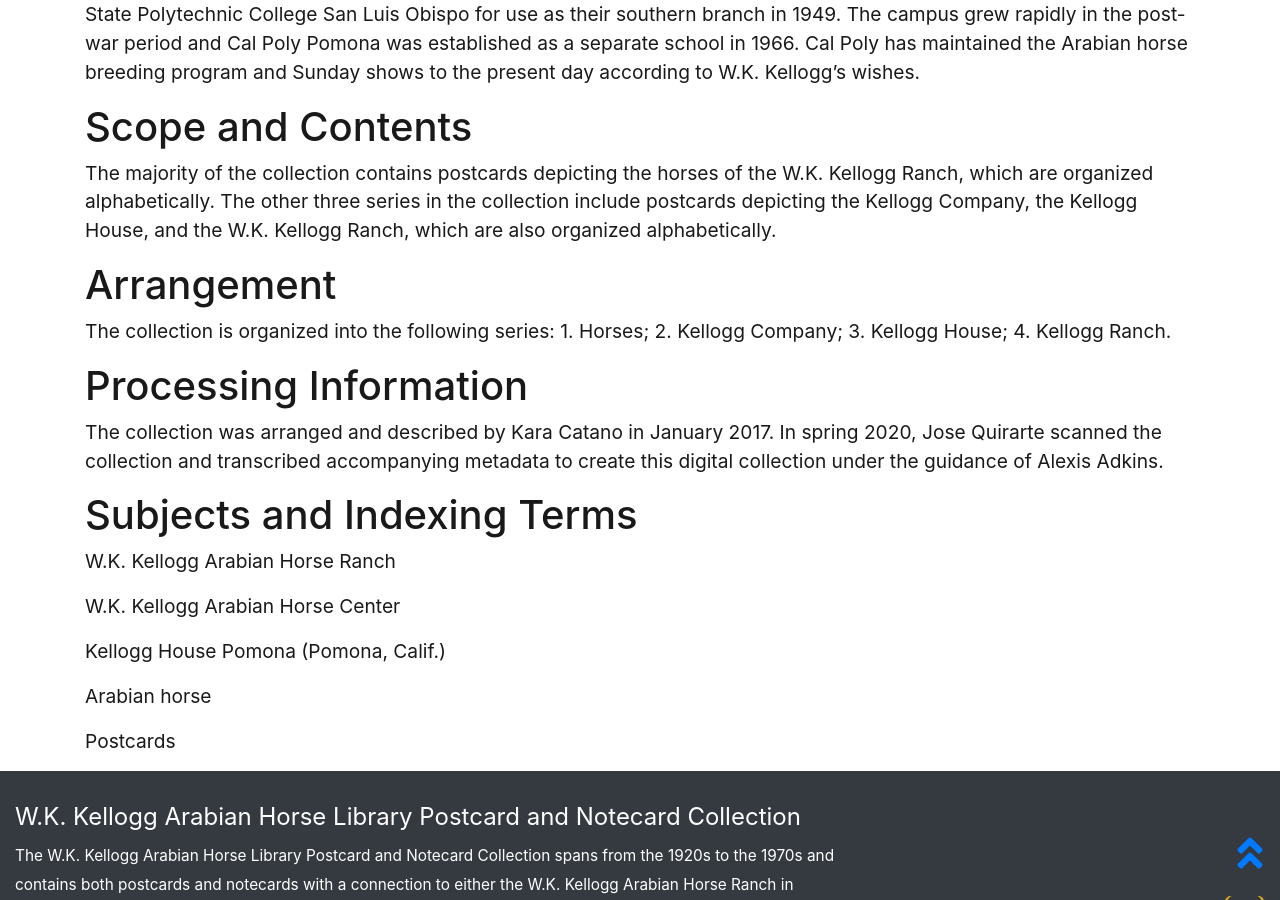
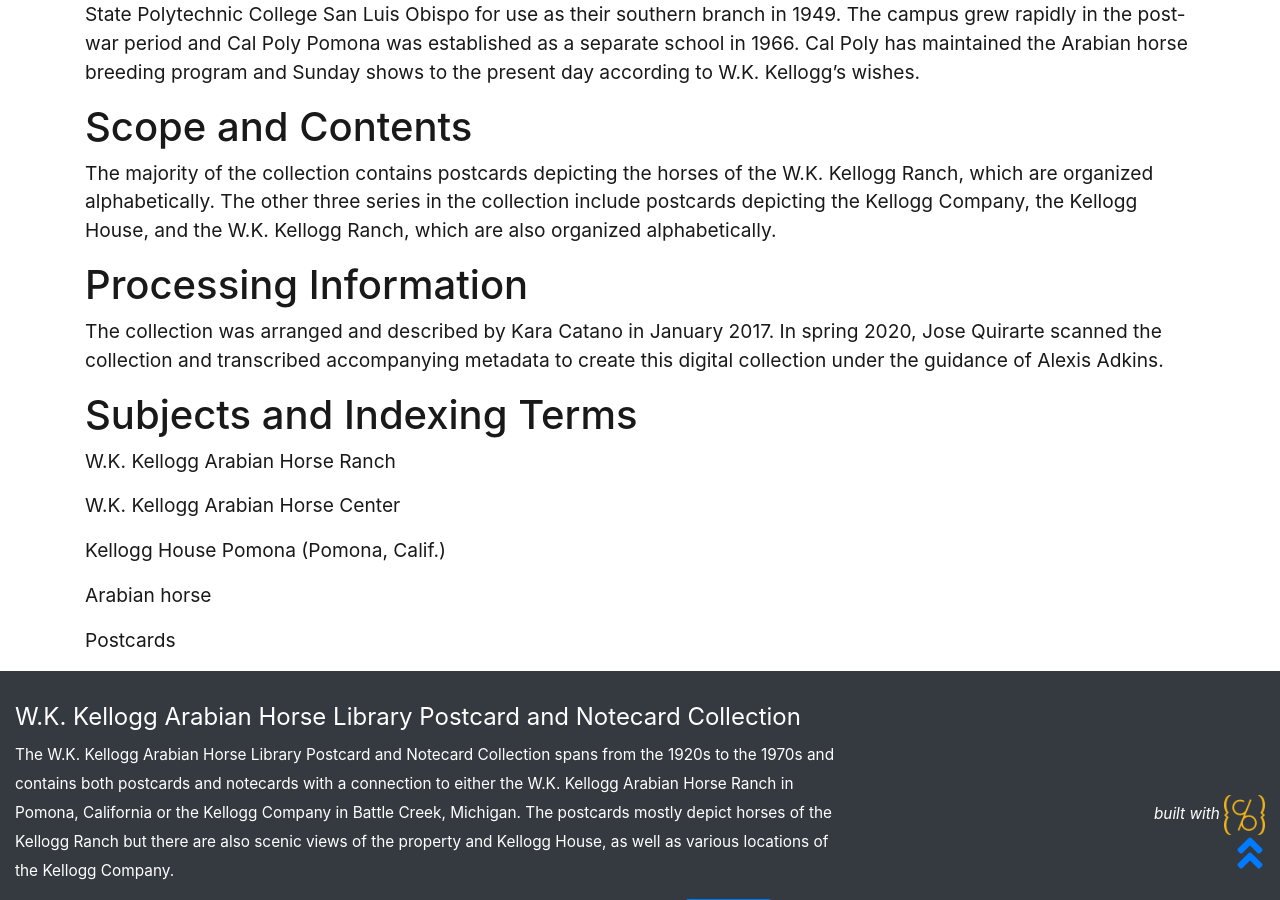
Before and after one commit to CPPLibrary/postcards-compound, a Jekyll site: the page built from pages/about.md, in a window 1280 px wide and 900 px high, scrolled down 1760 px. Built offline with Jekyll 4.4.1, drawn with Linux system fonts in a browser that asks for light colours.

Commit message:
Update about.md

```diff
--- a/pages/about.md
+++ b/pages/about.md
@@ -55,10 +55,6 @@
 The majority of the collection contains postcards depicting the horses of the W.K. Kellogg Ranch, which are organized alphabetically. The other three series in the collection include postcards depicting the Kellogg Company, the Kellogg House, and the W.K. Kellogg Ranch, which are also organized alphabetically.
 
 
-# Arrangement
-
-The collection is organized into the following series: 1. Horses; 2. Kellogg Company; 3. Kellogg House; 4. Kellogg Ranch.
-
 # Processing Information
 
 The collection was arranged and described by Kara Catano in January 2017. In spring 2020, Jose Quirarte scanned the collection and transcribed accompanying metadata to create this digital collection under the guidance of Alexis Adkins.
```
